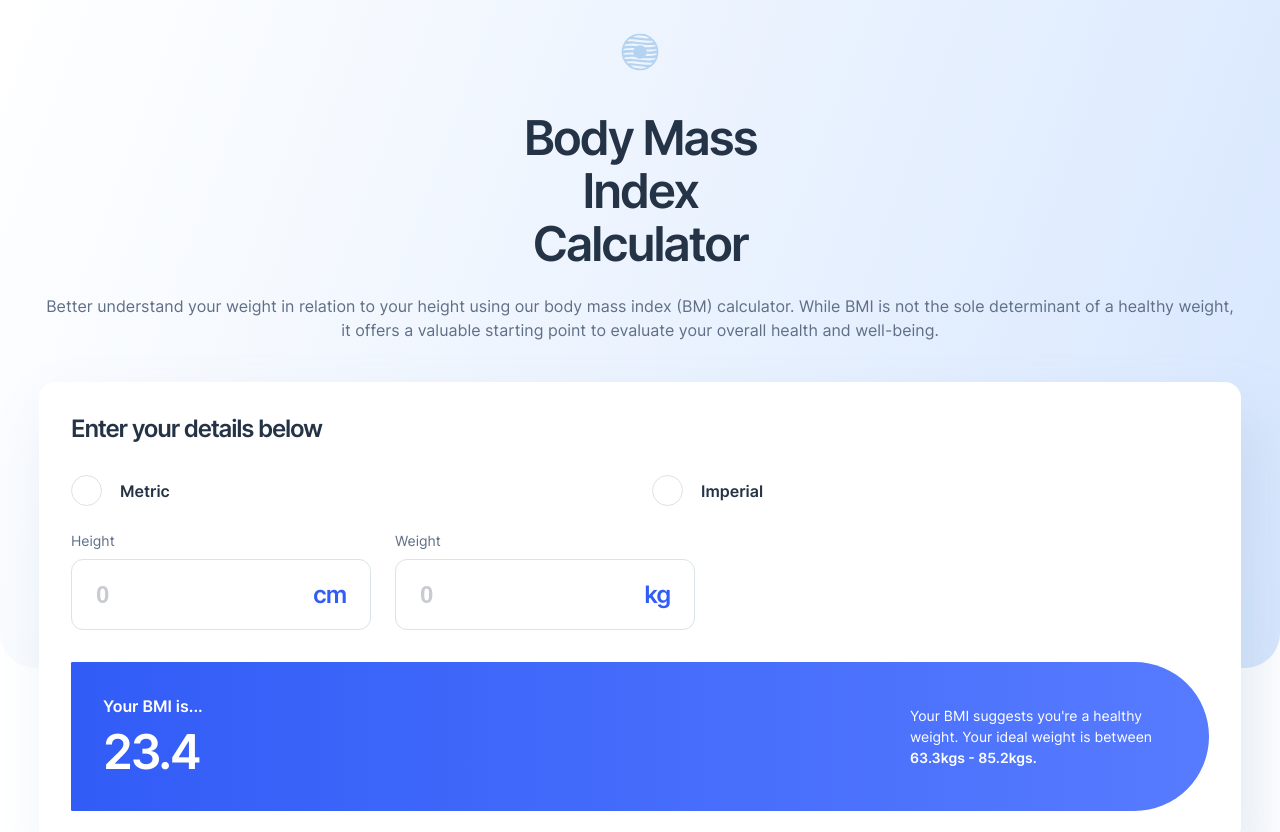
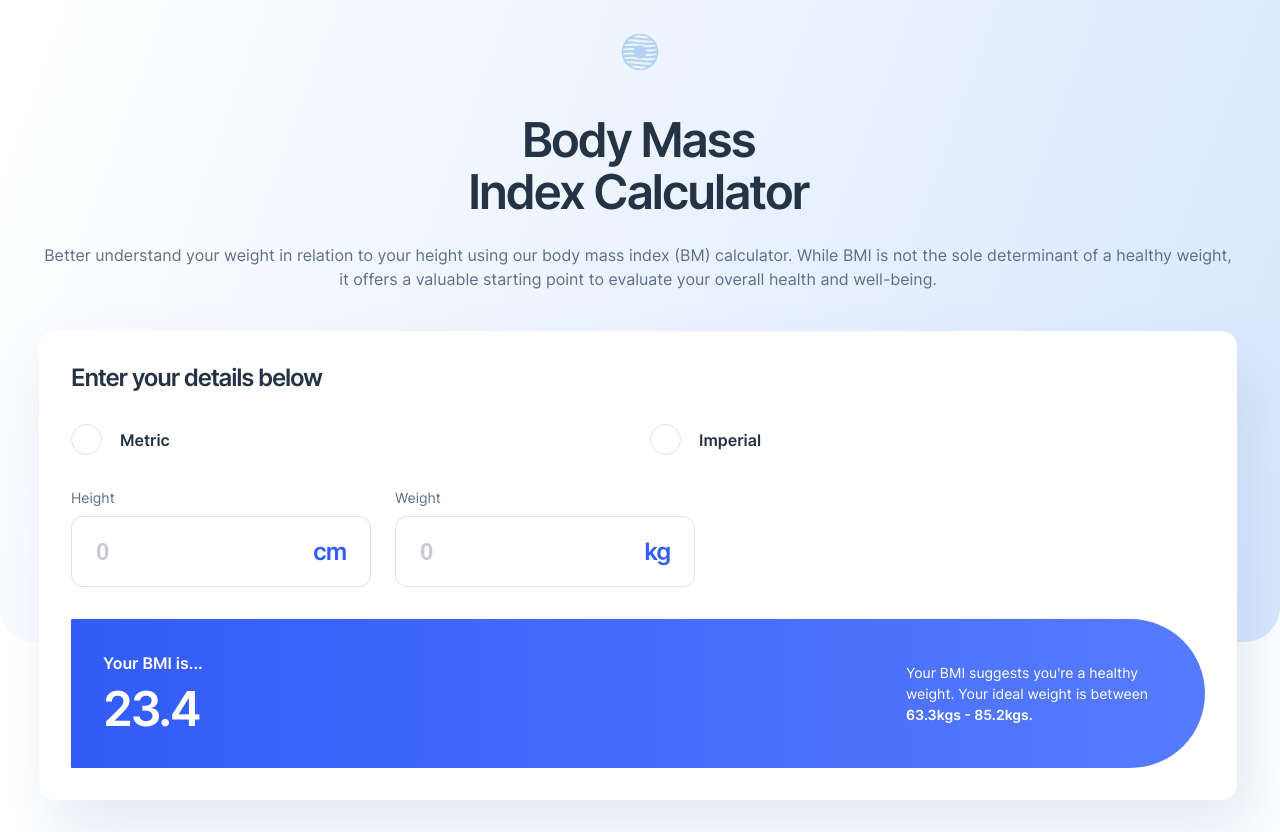
Before and after one commit to mihalymarcell86/bmi-calculator, a React (Vite) app: page / in a window 1280 px wide. Shown: the top 832 px of the page. Built offline with nearby package versions, Linux system fonts and the light colour scheme.

Commit message:
desktop layout

```diff
--- a/src/App.jsx
+++ b/src/App.jsx
@@ -1,37 +1,44 @@
-import logo from "./assets/images/logo.svg";
-import image from "./assets/images/image-man-eating.webp";
-import icon_eating from "./assets/images/icon-eating.svg";
-import icon_exercise from "./assets/images/icon-exercise.svg";
-import icon_sleep from "./assets/images/icon-sleep.svg";
-import icon_gender from "./assets/images/icon-gender.svg";
-import icon_age from "./assets/images/icon-age.svg";
-import icon_muscle from "./assets/images/icon-muscle.svg";
-import icon_pregnancy from "./assets/images/icon-pregnancy.svg";
-import icon_race from "./assets/images/icon-race.svg";
-
 import style from "../src/styles/App.module.scss";
 
 import Form from "./assets/components/Form";
+
+const imgURL = "./assets/images";
+const images = import.meta.glob("./assets/images/*.*", {
+  as: "url",
+  eager: true,
+});
 
 function App() {
   return (
     <>
       <header className={style.header}>
-        <img src={logo} alt="logo" className={style["header-logo"]} />
-        <h1 className={`heading-xl ${style["header-heading"]}`}>
-          Body Mass Index Calculator
-        </h1>
-        <p className="text-m">
-          Better understand your weight in relation to your height using our
-          body mass index (BM) calculator. While BMI is not the sole determinant
-          of a healthy weight, it offers a valuable starting point to evaluate
-          your overall health and well-being.
-        </p>
+        <img
+          src={images[`${imgURL}/logo.svg`]}
+          alt="logo"
+          className={style["header-logo"]}
+        />
       </header>
       <main>
-        <Form />
+        <div className={style["main-top"]}>
+          <div className={style["block-intro"]}>
+            <h1 className={`heading-xl ${style["intro-heading"]}`}>
+              Body Mass Index Calculator
+            </h1>
+            <p className="text-m">
+              Better understand your weight in relation to your height using our
+              body mass index (BM) calculator. While BMI is not the sole
+              determinant of a healthy weight, it offers a valuable starting
+              point to evaluate your overall health and well-being.
+            </p>
+          </div>
+          <Form />
+        </div>
         <div className={style[`block-meaning`]}>
-          <img src={image} alt="a man eating sushi" className={style.image} />
+          <img
+            src={images[`${imgURL}/image-man-eating.webp`]}
+            alt="a man eating sushi"
+            className={style.image}
+          />
           <section className={style["section-meaning"]}>
             <h2 className={`heading-l bold ${style.subheading}`}>
               What your BMI result means
@@ -47,9 +54,9 @@ function App() {
             </p>
           </section>
         </div>
-        <section className={style["section-factors"]}>
-          <div className={style.factor}>
-            <img src={icon_eating} alt="" />
+        <section className={style["section-tips"]}>
+          <div className={style.tip}>
+            <img src={images[`${imgURL}/icon-eating.svg`]} alt="" />
             <div>
               <h3 className="heading-m">Healthy eating</h3>
               <p className="text-m">
@@ -58,8 +65,8 @@ function App() {
               </p>
             </div>
           </div>
-          <div className={style.factor}>
-            <img src={icon_exercise} alt="" />
+          <div className={style.tip}>
+            <img src={images[`${imgURL}/icon-exercise.svg`]} alt="" />
             <div>
               <h3 className="heading-m">Regular exercise</h3>
               <p className="text-m">
@@ -68,8 +75,8 @@ function App() {
               </p>
             </div>
           </div>
-          <div className={style.factor}>
-            <img src={icon_sleep} alt="" />
+          <div className={style.tip}>
+            <img src={images[`${imgURL}/icon-sleep.svg`]} alt="" />
             <div>
               <h3 className="heading-m">Adequate sleep</h3>
               <p className="text-m">
@@ -94,7 +101,7 @@ function App() {
           <div className={style["limitations-list"]}>
             <div className={style["limitation-card"]}>
               <div>
-                <img src={icon_gender} alt="" />
+                <img src={images[`${imgURL}/icon-gender.svg`]} alt="" />
                 <h3 className="heading-s">Gender</h3>
               </div>
               <p className="text-m">
@@ -105,7 +112,7 @@ function App() {
             </div>
             <div className={style["limitation-card"]}>
               <div>
-                <img src={icon_age} alt="" />
+                <img src={images[`${imgURL}/icon-age.svg`]} alt="" />
                 <h3 className="heading-s">Age</h3>
               </div>
               <p className="text-m">
@@ -115,7 +122,7 @@ function App() {
             </div>
             <div className={style["limitation-card"]}>
               <div>
-                <img src={icon_muscle} alt="" />
+                <img src={images[`${imgURL}/icon-muscle.svg`]} alt="" />
                 <h3 className="heading-s">Muscle</h3>
               </div>
               <p className="text-m">
@@ -125,7 +132,7 @@ function App() {
             </div>
             <div className={style["limitation-card"]}>
               <div>
-                <img src={icon_pregnancy} alt="" />
+                <img src={images[`${imgURL}/icon-pregnancy.svg`]} alt="" />
                 <h3 className="heading-s">Pregnancy</h3>
               </div>
               <p className="text-m">
@@ -136,7 +143,7 @@ function App() {
             </div>
             <div className={style["limitation-card"]}>
               <div>
-                <img src={icon_race} alt="" />
+                <img src={images[`${imgURL}/icon-race.svg`]} alt="" />
                 <h3 className="heading-s">Race</h3>
               </div>
               <p className="text-m">
--- a/src/assets/components/Form.jsx
+++ b/src/assets/components/Form.jsx
@@ -21,10 +21,7 @@ export default function Form() {
         </div>
         <div className={style["input-group"]}>
           <div>
-            <label
-              htmlFor="height"
-              className={`text-s ${style[`input-label`]}`}
-            >
+            <label htmlFor="height" className={"text-s"}>
               Height
             </label>
             <div className={style["imperial-group"]}>
@@ -42,10 +39,7 @@ export default function Form() {
             </div>
           </div>
           <div>
-            <label
-              htmlFor="weight"
-              className={`text-s ${style[`input-label`]}`}
-            >
+            <label htmlFor="weight" className={"text-s"}>
               Weight
             </label>
             <div className={style["imperial-group"]}>
--- a/src/styles/App.module.scss
+++ b/src/styles/App.module.scss
@@ -1,30 +1,66 @@
 @use "util/global" as *;
 
 .header {
-  padding: rem(32px) rem(24px) rem(217px);
-  margin-bottom: rem(-169px);
+  padding-block: rem(32px) rem(568px);
+  margin-bottom: rem(-544px);
   --bg-opacity: 1;
   background-image: $bg-gradient;
   border-radius: 0 0 rem(35px) rem(35px);
-  text-align: center;
   @media (min-width: $bp-t) {
-    padding: rem(32px) rem(43px) rem(326px);
-    margin-bottom: rem(-286px);
+    padding-block: rem(32px) rem(569.64px);
+    margin-bottom: rem(-528px);
+  }
+  @media (min-width: $bp-d) {
+    padding: rem(75px) rem(798px) rem(598px) rem(116px);
+    margin: 0 rem(438px) rem(-570px) rem(24px);
   }
 }
 
 .header-logo {
   width: rem(40px);
   aspect-ratio: 1 / 1;
-  margin: 0 auto rem(24px);
-  @media (min-width: $bp-t) {
-    margin-bottom: rem(40px);
+  margin-inline: auto;
+  @media (min-width: $bp-d) {
+    width: rem(64px);
   }
 }
 
-.header-heading {
+.main-top {
+  display: flex;
+  flex-direction: column;
+  gap: rem(48px);
+  margin: 0 rem(24px) rem(72px);
+  @media (min-width: $bp-t) {
+    gap: rem(40px);
+    margin: 0 rem(43px) rem(96px) rem(39px);
+  }
+  @media (min-width: $bp-d) {
+    flex-direction: row;
+    gap: rem(130px);
+    align-items: center;
+    margin: 0 auto rem(151px);
+    max-width: rem(1160px);
+  }
+}
+
+.block-intro {
+  text-align: center;
+  @media (min-width: $bp-d) {
+    min-width: rem(465px);
+    text-align: left;
+  }
+}
+
+.intro-heading {
   margin: 0 auto rem(24px);
   max-width: rem(325px);
+  @media (min-width: $bp-t) {
+    max-width: rem(350px);
+  }
+  @media (min-width: $bp-d) {
+    margin: 0 0 rem(35px);
+    max-width: none;
+  }
 }
 
 .block-meaning {
@@ -34,6 +70,20 @@
     align-items: center;
     gap: rem(75px);
     margin-bottom: rem(96px);
+  }
+  @media (min-width: $bp-d) {
+    align-items: flex-end;
+    gap: rem(131px);
+    margin-inline: rem(140px);
+    position: relative;
+    &:before {
+      content: url("../assets/images/pattern-curved-line-left.svg");
+      position: absolute;
+      width: rem(85px);
+      height: rem(200px);
+      right: rem(27px);
+      top: rem(-52px);
+    }
   }
 }
 
@@ -48,6 +98,11 @@
     object-position: right;
     //image to be edited and replaced
   }
+  @media (min-width: $bp-d) {
+    width: rem(564px);
+    height: rem(533px);
+    left: auto;
+  }
 }
 
 .section-meaning {
@@ -55,13 +110,25 @@
   @media (min-width: $bp-t) {
     margin-inline: 0 rem(43px);
   }
+  @media (min-width: $bp-d) {
+    margin: 0;
+    & p {
+      margin-bottom: rem(40px);
+      //centered to the image background
+    }
+  }
 }
 
 .subheading {
   margin-bottom: rem(32px);
+  @media (min-width: $bp-d) {
+    margin-bottom: rem(35px);
+  }
 }
 
-.section-factors {
+// --DONE--
+
+.section-tips {
   padding: rem(56px) rem(28.96px) rem(56px) rem(19.04px);
   margin-bottom: rem(72px);
   --bg-opacity: 0.25;
@@ -73,9 +140,16 @@
     padding: rem(60px) rem(43px) rem(60px) rem(39px);
     margin-bottom: rem(96px);
   }
+  @media (min-width: $bp-d) {
+    margin: 0 rem(24px) rem(120px);
+    padding: rem(72px) rem(116px) rem(96px);
+    border-radius: rem(35px);
+    flex-direction: row;
+    gap: rem(32px);
+  }
 }
 
-.factor {
+.tip {
   img {
     width: rem(64px);
     aspect-ratio: 1 / 1;
@@ -83,28 +157,53 @@
     @media (min-width: $bp-t) {
       margin: 0;
     }
+    @media (min-width: $bp-d) {
+      margin-bottom: rem(45px);
+    }
   }
 
   h3 {
     margin-bottom: rem(24px);
   }
-  @media (min-width: $bp-t) {
+
+  @media (min-width: $bp-t) and (max-width: ($bp-d - 1px)) {
     display: flex;
     gap: rem(40px);
     align-items: center;
   }
 }
 
+// --DONE --
+
 .section-limitations {
   margin-inline: rem(19px) rem(29px);
   @media (min-width: $bp-t) {
     margin-inline: rem(39px) rem(43px);
+  }
+  @media (min-width: $bp-d) {
+    margin-inline: rem(140px);
+    position: relative;
   }
 }
 
 .limitations-intro {
   text-align: center;
   margin-bottom: rem(56px);
+  @media (min-width: $bp-d) {
+    position: absolute;
+    left: 0;
+    top: 0;
+    max-width: rem(564px);
+    text-align: left;
+    &:after {
+      content: url("../assets/images/pattern-curved-line-right.svg");
+      width: rem(94px);
+      height: rem(122px);
+      position: absolute;
+      top: calc(100% + rem(67px));
+      left: rem(165px);
+    }
+  }
 }
 
 .limitations-list {
@@ -117,6 +216,12 @@
     flex-direction: row;
     flex-wrap: wrap;
     justify-content: center;
+  }
+  @media (min-width: $bp-d) {
+    max-width: rem(961px);
+    margin-left: auto;
+    justify-content: flex-end;
+    gap: rem(32px);
   }
 }
 
@@ -142,4 +247,13 @@
     padding: rem(32px);
     max-width: rem(335.5px);
   }
+  @media (min-width: $bp-d) {
+    max-width: rem(365px);
+    &:first-child {
+      margin-inline: rem(497px) rem(99px);
+    }
+    &:last-child {
+      margin-right: rem(199px);
+    }
+  }
 }
--- a/src/styles/Form.module.scss
+++ b/src/styles/Form.module.scss
@@ -2,24 +2,16 @@
 
 .container {
   background-color: var(--card-bg);
-  margin: 0 rem(24px) rem(72px);
   padding: rem(24px);
   border-radius: rem(16px);
   box-shadow: 16px 32px 56px 0px var(--box-shadow);
   @media (min-width: $bp-t) {
-    margin: 0 rem(39px) rem(96px);
     padding: rem(32px);
   }
 }
 
+.heading,
 .form {
-  margin-bottom: rem(24px);
-  @media (min-width: $bp-t) {
-    margin-bottom: rem(32px);
-  }
-}
-
-.heading {
   margin-bottom: rem(24px);
   @media (min-width: $bp-t) {
     margin-bottom: rem(32px);
@@ -32,7 +24,7 @@
   margin-bottom: rem(24px);
   color: var(--heading);
   @media (min-width: $bp-t) {
-    margin-bottom: rem(24px);
+    margin-bottom: rem(32px);
   }
 }
 
@@ -70,16 +62,15 @@ input[type="radio"] {
   display: flex;
   flex-direction: column;
   gap: rem(16px);
+  label {
+    display: block;
+    color: var(--input-label);
+    margin-bottom: rem(8px);
+  }
   @media (min-width: $bp-t) {
     flex-direction: row;
     gap: rem(24px);
   }
-}
-
-.input-label {
-  display: block;
-  color: var(--input-label);
-  margin-bottom: rem(8px);
 }
 
 .imperial-group {
@@ -114,7 +105,10 @@ input[type="radio"] {
     }
   }
   @media (min-width: $bp-t) {
-    max-width: rem(300px);
+    width: rem(300px);
+  }
+  @media (min-width: $bp-d) {
+    width: rem(238px);
   }
 }
 
@@ -142,4 +136,7 @@ input[type="radio"] {
   @media (min-width: $bp-t) {
     max-width: rem(267px);
   }
+  @media (min-width: $bp-d) {
+    max-width: rem(206px);
+  }
 }
--- a/src/styles/index.scss
+++ b/src/styles/index.scss
@@ -27,6 +27,9 @@ body {
   font-family: Inter, sans-serif;
   color: var(--text);
   padding-bottom: rem(96px);
+  @media (min-width: $bp-d) {
+    padding-bottom: rem(120px);
+  }
 }
 
 //Typography
@@ -42,12 +45,20 @@ h3 {
   font-size: rem(48px);
   letter-spacing: rem(-2.4px);
   line-height: 1.1;
+  @media (min-width: $bp-d) {
+    font-size: rem(64px);
+    letter-spacing: rem(-3.2px);
+  }
 }
 
 .heading-l {
   font-size: rem(32px);
   letter-spacing: rem(-1.6px);
   line-height: 1.1;
+  @media (min-width: $bp-d) {
+    font-size: rem(48px);
+    letter-spacing: rem(-2.4px);
+  }
 }
 
 .heading-m {
--- a/src/styles/util/_variables.scss
+++ b/src/styles/util/_variables.scss
@@ -24,3 +24,4 @@ $result-bg-gradient: linear-gradient(
 // Breakpoints
 
 $bp-t: 768px;
+$bp-d: 1440px;
```
Also changed, not shown: 2 other files (tests, documents, lock files or other folders).
